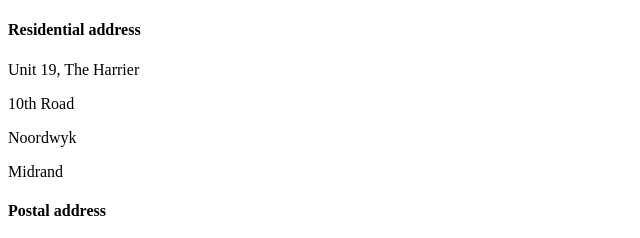
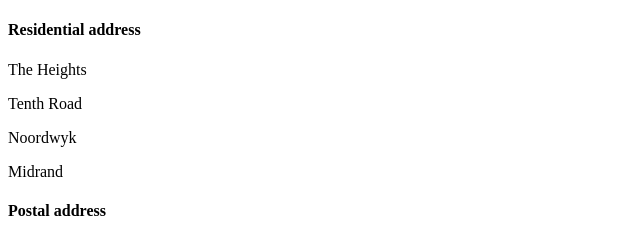
Before and after one commit to fundiles/CV, a plain HTML site: page Contacts.html in a window 1280 px wide. Shown: the top 238 px of the page, 0-640 px from the left. Drawn offline with Linux system fonts and the light colour scheme.

Commit message:
Update Contacts.html

```diff
--- a/Contacts.html
+++ b/Contacts.html
@@ -6,14 +6,14 @@
   </head>
   <body>
     <h4>Residential address</h4>
-    <p>Unit 19, The Harrier</p>
-    <p>10th Road</p>
+    <p>The Heights</p>
+    <p>Tenth Road</p>
     <p>Noordwyk</p>
     <p>Midrand</p>
     <h4>Postal address</h4>
     <p>Same as above</p>
     <hr noshade>
-    <form action="mailto:fundiles@gmail.com" method="post" enctype="text/plain">
+    <form action="mailto:jamesbond@gmail.com" method="post" enctype="text/plain">
       <label for="">Your name:</label>
       <input type="text" name="yourName" value=""><br>
       <br>
```
